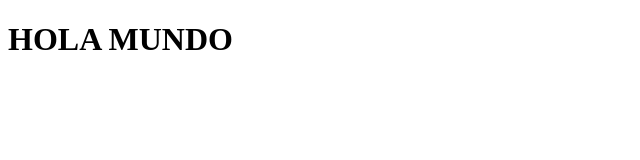
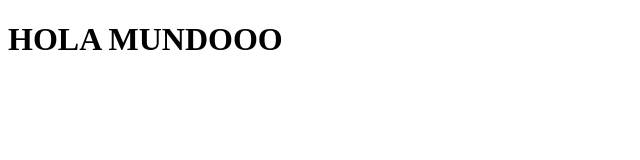
Before and after one commit to CR-2008/Montufar, a plain HTML site: page index.html in a window 1280 px wide. Shown: the full height of the page, 0-640 px from the left. Drawn offline with Linux system fonts and the light colour scheme.

```diff
--- a/index.html
+++ b/index.html
@@ -6,6 +6,6 @@
     <title>Document</title>
 </head>
 <body>
-    <h1> HOLA MUNDO</h1>
+    <h1> HOLA MUNDOOO</h1>
 </body>
 </html>
```
